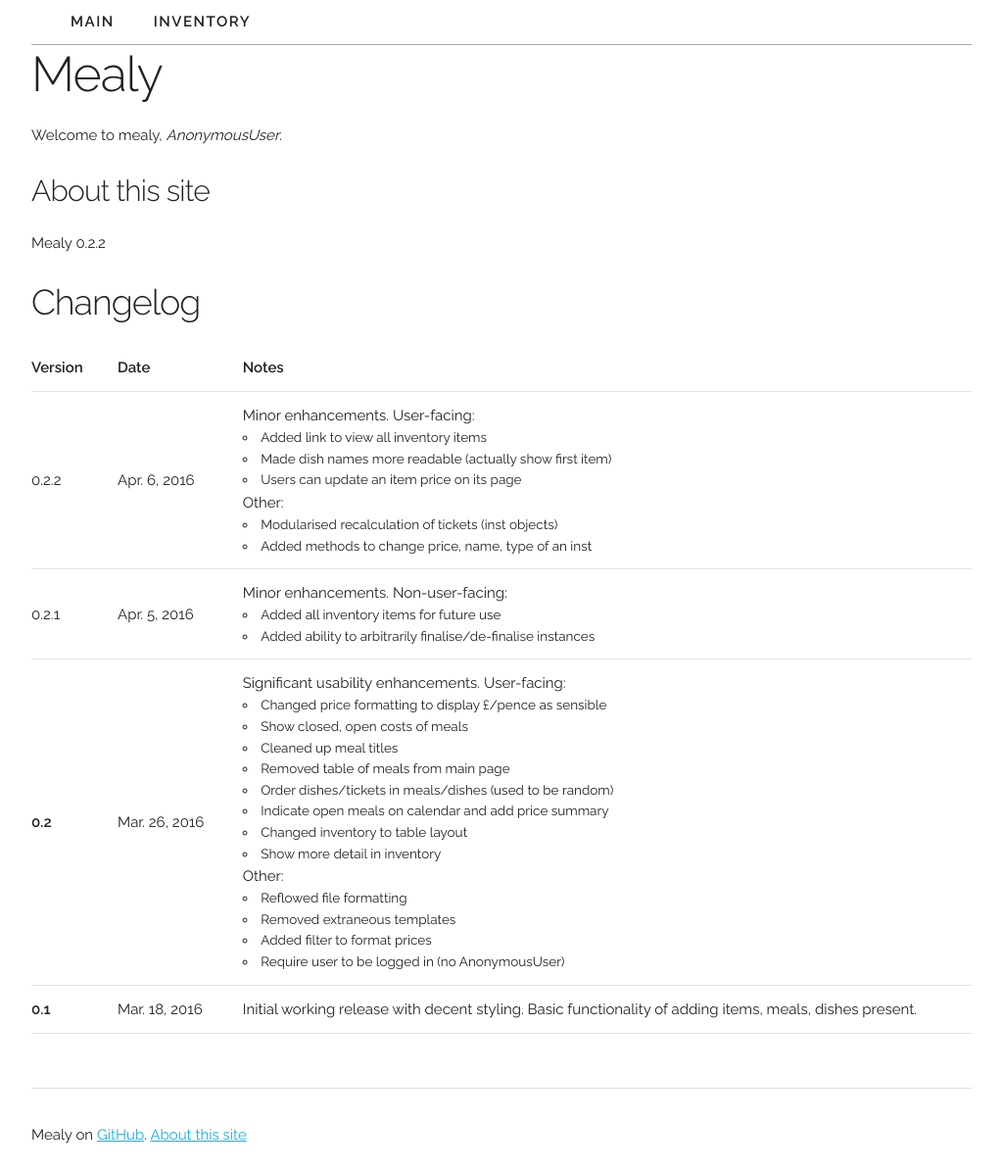
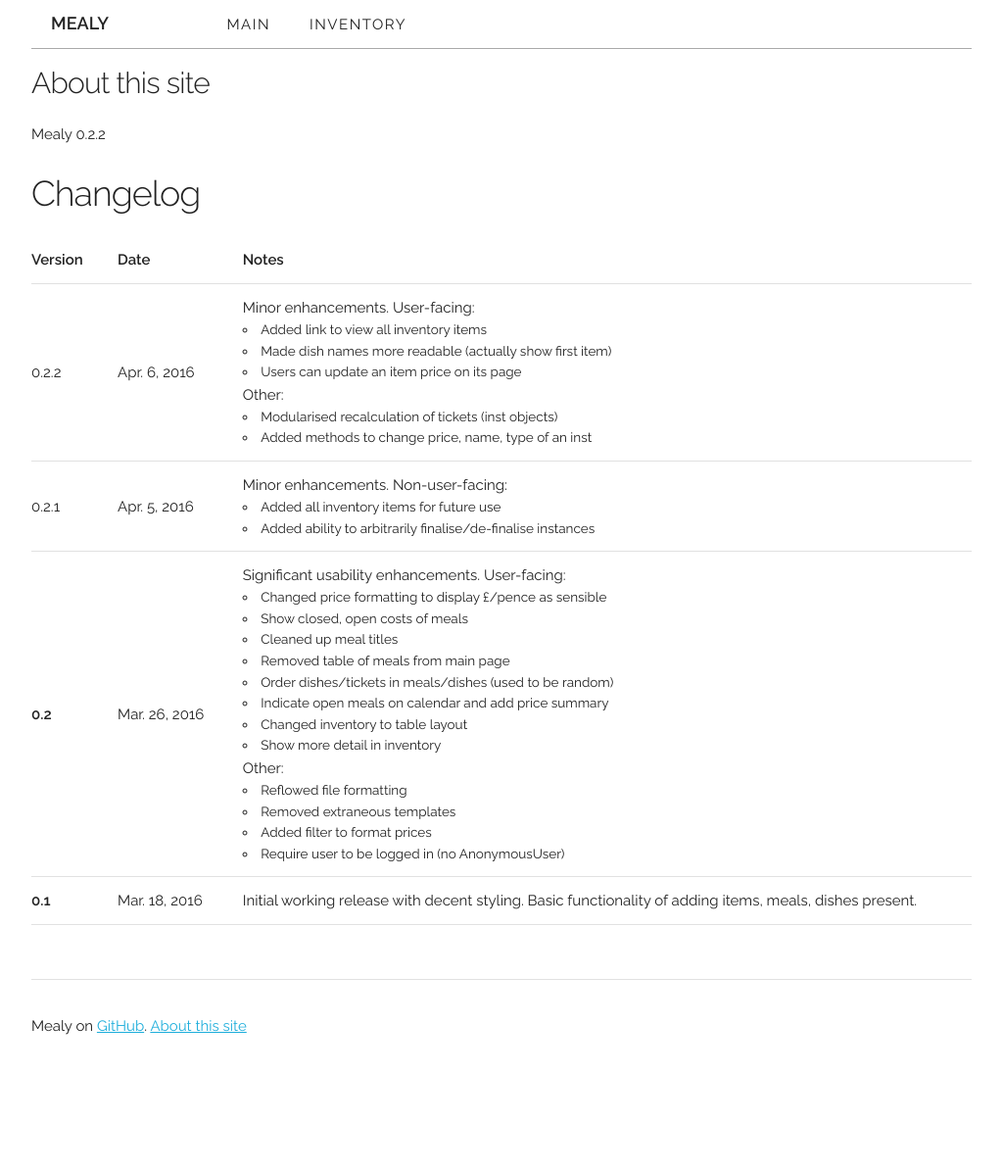
Before and after one commit to nw0/mealy, a Django app: template templates/mealy/about.html in a window 1280 px wide. Shown: the whole page at 98% size, without its empty margins (128-1151 px from the left). After the commit the page ends 1056 px from the top, so only its background shows below. Run offline with Django 3.2, Linux system fonts and the light colour scheme; the template is opened without the code that fills it, so the values that code supplies are empty.

Commit message:
template: base: move header to top bar

```diff
--- a/static/mealy/style.css
+++ b/static/mealy/style.css
@@ -38,13 +38,22 @@ table ul {
   padding: 0;
 }
 
-nav {
+header p {
+  margin: 0;
+  text-transform: uppercase;
+  font-weight: 600;
+  font-size: 1.2em;
+}
+
+#navbar {
   border-bottom: #AAA 1px solid;
   padding: 1rem 2rem;
+  margin-bottom: 1.5rem;
 }
 
 nav ul {
   list-style: none;
+  margin: .2em 0 0 0;
 }
 
 nav li {
@@ -55,7 +64,7 @@ nav li {
 nav li a {
   margin: 0 2rem;
   color: #222;
-  font-weight: 600;
+  font-weight: 400;
   text-transform: uppercase;
   text-decoration: none;
   letter-spacing: .1em;
--- a/templates/mealy/base.html
+++ b/templates/mealy/base.html
@@ -18,24 +18,22 @@
 
 <body>
   <div class="container">
+    <div class="row" id="navbar">
+      <header>
+        <div class="two columns">
+          <p>Mealy</p>
+        </div>
+        <div class="ten columns">
           <nav>
-      <div class="row">
-        <div class="twelve columns">
             {% block links %}
             <ul>
               <li><a href="{% url 'mealy:index' %}">Main</a></li>
               <li><a href="{% url 'mealy:inventory' %}">Inventory</a></li>
             </ul>
             {% endblock links %}
+          </nav>
         </div>
-      </div>
-    </nav>
-
-    <div class="row">
-      <div class="one-half column">
-        <h1>Mealy</h1>
-        <p>Welcome to mealy, <em>{{user}}</em>.</p>
-      </div>
+      </header>
     </div>
 
     <div class="row">
```
Lines whose indentation alone changed are shown as unchanged.
